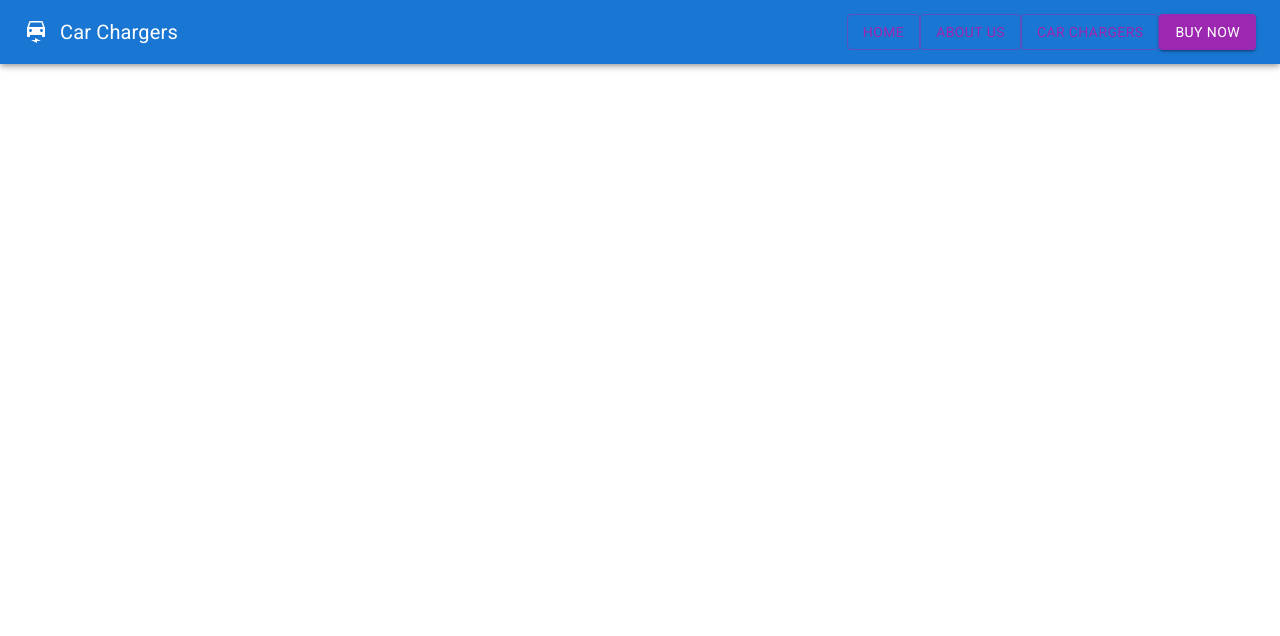
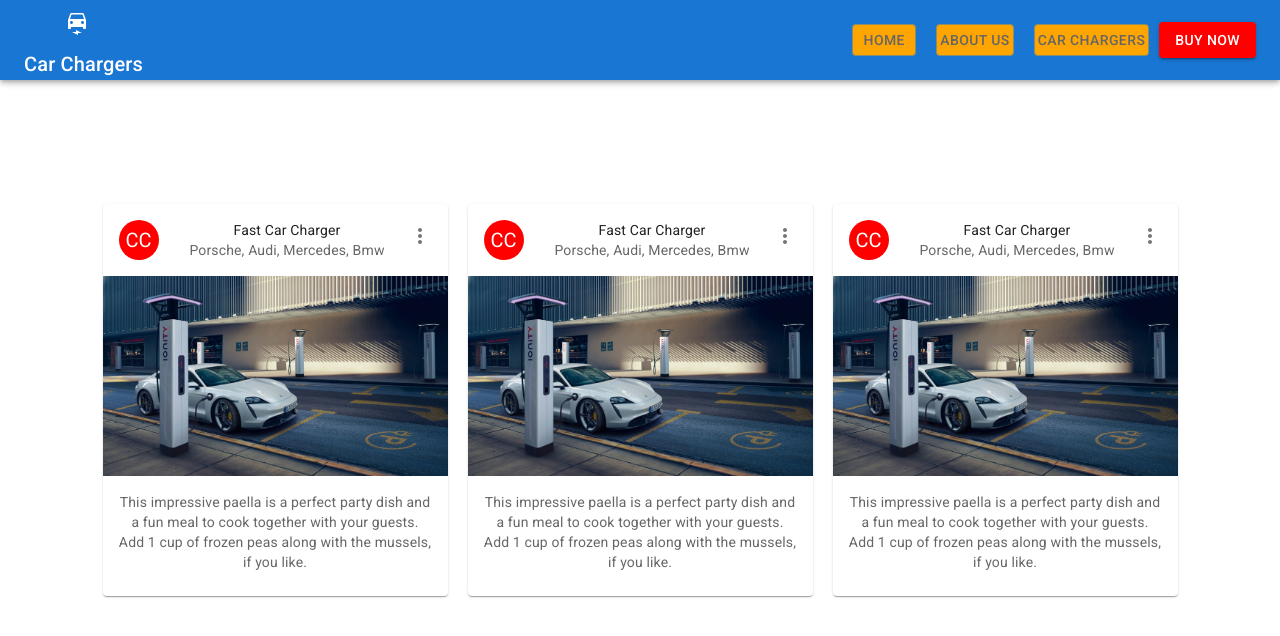
Before and after one commit to milosVlajic/loginPage, a React (Create React App) app: page / in a window 1280 px wide. Shown: the top 636 px of the page. Built offline with nearby package versions, Linux system fonts and the light colour scheme.

Commit message:
build card on homepage

```diff
--- a/public/index.html
+++ b/public/index.html
@@ -24,6 +24,11 @@
       work correctly both with client-side routing and a non-root public URL.
       Learn how to configure a non-root public URL by running `npm run build`.
     -->
+    <link
+      rel="stylesheet"
+      href="https://fonts.googleapis.com/css?family=Roboto:300,400,500,700&display=swap"
+    />
+
     <title>React App</title>
   </head>
   <body>
--- a/src/App.css
+++ b/src/App.css
@@ -1,3 +1,7 @@
+* {
+  font-family: "Roboto", sans-serif;
+}
+
 .App {
   text-align: center;
 }
--- a/src/App.js
+++ b/src/App.js
@@ -1,6 +1,6 @@
-import logo from "./logo.svg";
-import "./App.css";
-import LoginPage from "./components/LoginPage";
+import logo from './logo.svg';
+import './App.css';
+import LoginPage from './components/LoginPage';
 
 function App() {
   return (
--- a/src/components/HomePage.js
+++ b/src/components/HomePage.js
@@ -1,10 +1,12 @@
-import React from "react";
-import NavBar from "./NavBar";
+import React from 'react';
+import MainContent from './MainContent';
+import NavBar from './NavBar';
 
 const HomePage = () => {
   return (
     <>
       <NavBar />
+      <MainContent />
     </>
   );
 };
--- /dev/null
+++ b/src/components/MainContent.js
@@ -0,0 +1,24 @@
+import styled from '@emotion/styled';
+import { Toolbar } from '@mui/material';
+import React from 'react';
+import MyCard from './MyCard';
+
+const StyledToolbar = styled(Toolbar)({
+  display: 'flex',
+  justifyContent: 'space-between',
+  gap: '20px',
+});
+
+const MainContent = () => {
+  return (
+    <>
+      <StyledToolbar>
+        <MyCard />
+        <MyCard />
+        <MyCard />
+      </StyledToolbar>
+    </>
+  );
+};
+
+export default MainContent;
--- /dev/null
+++ b/src/components/MyCard.js
@@ -0,0 +1,52 @@
+import {
+  Avatar,
+  Box,
+  Card,
+  CardContent,
+  CardHeader,
+  CardMedia,
+  IconButton,
+  Typography,
+} from '@mui/material';
+import { Stack } from '@mui/system';
+import React from 'react';
+import MoreVertIcon from '@mui/icons-material/MoreVert';
+import carImage from '../image/car.jpg';
+
+const MyCard = () => {
+  return (
+    <Card sx={{ maxWidth: 345 }}>
+      <CardHeader
+        avatar={
+          <Avatar sx={{ bgcolor: 'red' }} aria-label="recipe">
+            CC
+          </Avatar>
+        }
+        action={
+          <IconButton aria-label="settings">
+            <MoreVertIcon />
+          </IconButton>
+        }
+        title="Fast Car Charger"
+        subheader="Porsche, Audi, Mercedes, Bmw"
+      />
+
+      <CardMedia
+        component="img"
+        height="200"
+        image={carImage}
+        alt="Paella dish"
+      />
+
+      <CardContent>
+        <Typography variant="body2" color="text.secondary">
+          This impressive paella is a perfect party dish and a fun meal to cook
+          together with your guests. Add 1 cup of frozen peas along with the
+          mussels, if you like.
+        </Typography>
+      </CardContent>
+    </Card>
+  );
+};
+
+export default MyCard;
--- a/src/components/NavBar.js
+++ b/src/components/NavBar.js
@@ -1,33 +1,57 @@
-import { AppBar, Button, IconButton, Toolbar, Typography } from "@mui/material";
-import ElectricCarIcon from "@mui/icons-material/ElectricCar";
-import React from "react";
-import { Stack } from "@mui/system";
+import { AppBar, Button, IconButton, Toolbar, Typography } from '@mui/material';
+import ElectricCarIcon from '@mui/icons-material/ElectricCar';
+import React from 'react';
+import { Stack } from '@mui/system';
+import styled from '@emotion/styled';
 
 const NavBar = () => {
+  const NavButton = styled(Button)({
+    backgroundColor: 'orange',
+    color: '#666',
+    padding: '3px',
+    margin: '10px',
+    '&:hover': {
+      backgroundColor: 'red',
+      color: 'white',
+    },
+  });
+
+  const StyledToolbar = styled(Toolbar)({
+    display: 'flex',
+    justifyContent: 'space-between',
+  });
+
   return (
     <AppBar>
-      <Toolbar>
-        <IconButton size="large" edge="start" color="inherit" aria-label="logo">
+      <StyledToolbar>
+        <div>
+          <IconButton
+            size="large"
+            edge="start"
+            color="inherit"
+            aria-label="logo"
+          >
             <ElectricCarIcon />
           </IconButton>
           <Typography variant="h6">Car Chargers</Typography>
+        </div>
+        <div>
+          <NavButton sx={{ ml: 'auto' }} variant="outlined">
+            Home
+          </NavButton>
+          <NavButton variant="outlined">About Us</NavButton>
+          <NavButton variant="outlined">Car Chargers</NavButton>
           <Button
-          sx={{ marginLeft: "auto" }}
-          color="secondary"
-          variant="outlined"
+            variant="contained"
+            sx={{
+              backgroundColor: 'red',
+              color: 'white',
+            }}
           >
-          Home
-        </Button>
-        <Button color="secondary" variant="outlined">
-          About Us
-        </Button>
-        <Button color="secondary" variant="outlined">
-          Car Chargers
-        </Button>
-        <Button color="secondary" variant="contained">
             Buy Now
           </Button>
-      </Toolbar>
+        </div>
+      </StyledToolbar>
     </AppBar>
   );
 };
```
Also changed, not shown: src/components/LoginPage.js (+20 -20 lines), src/image/car.jpg (added), 1 other file (tests, documents, lock files or other folders). Lines whose indentation alone changed are shown as unchanged.
